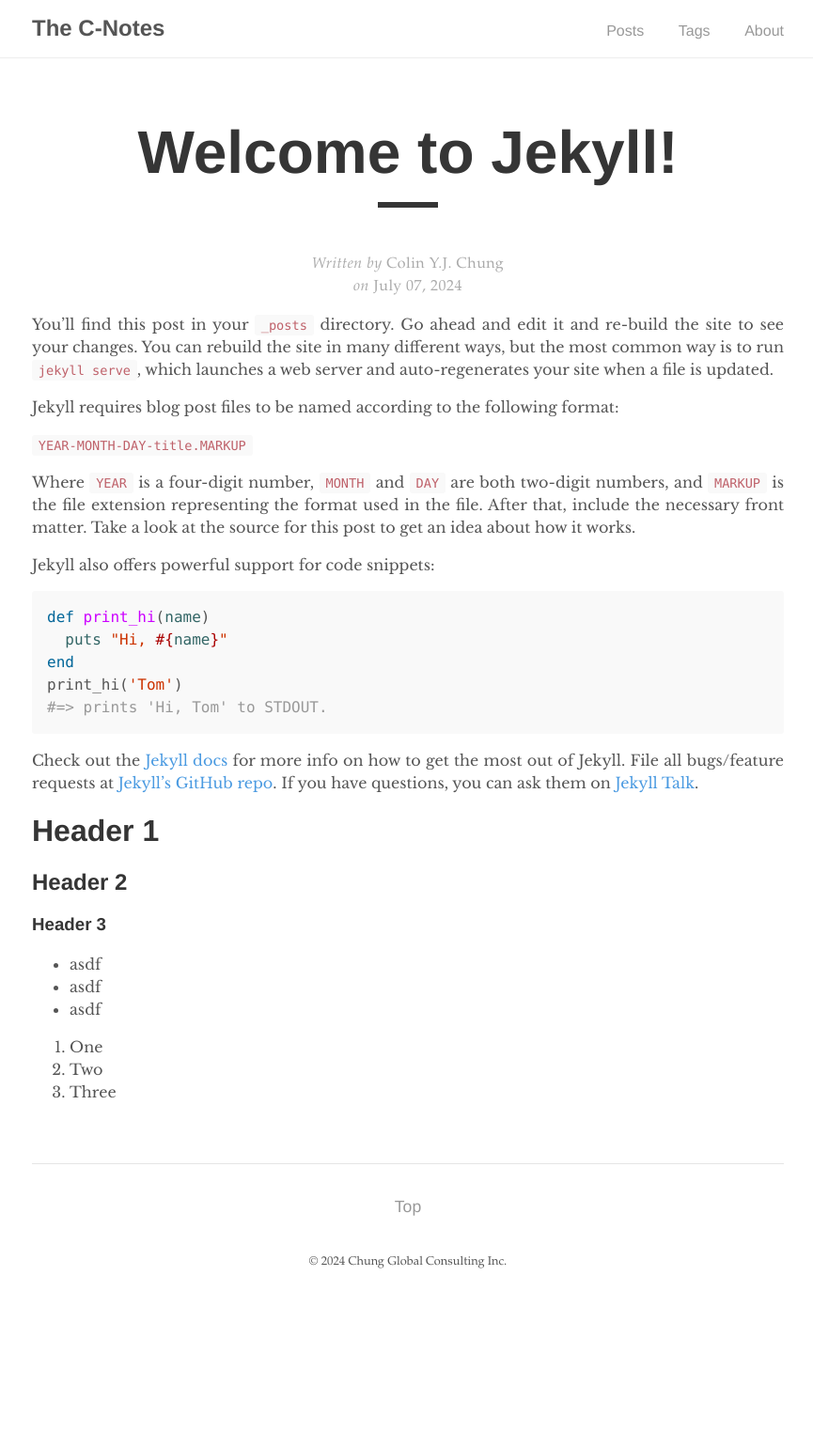
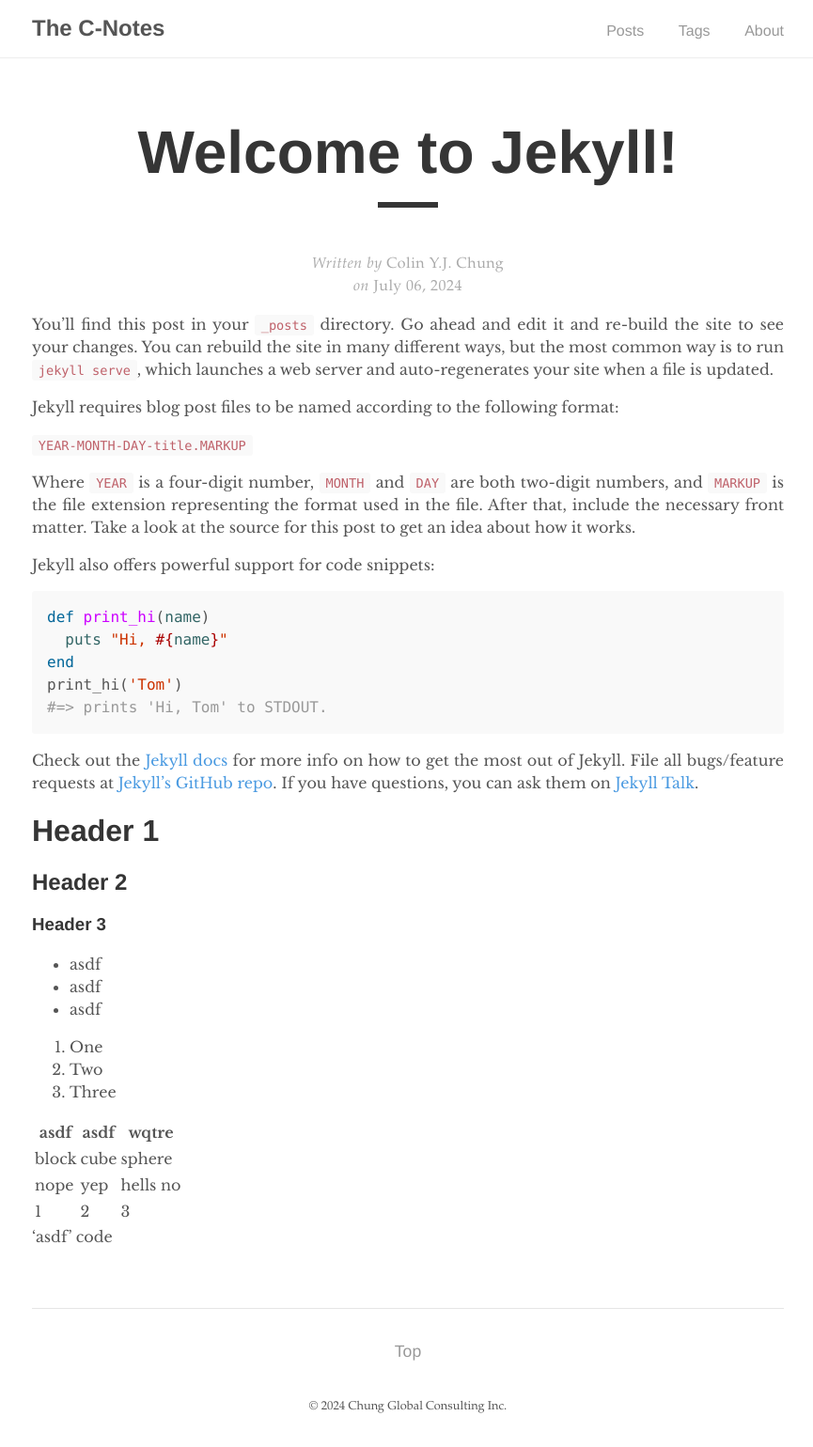
Before and after one commit to colinyjchung/cnotes, a Jekyll site: the page built from _posts/2024-07-06-welcome-to-jekyll.markdown, in a window 1280 px wide. Shown: the whole page at 94% size, without its empty margins (206-1071 px from the left). Built offline with Jekyll 4.4.1, drawn with Linux system fonts in a browser that asks for light colours; before the commit the page ends 1386 px from its top, so only the background shows below that.

Commit message:
Update 2024-07-06-welcome-to-jekyll.markdown

```diff
--- a/_posts/2024-07-06-welcome-to-jekyll.markdown
+++ b/_posts/2024-07-06-welcome-to-jekyll.markdown
@@ -36,6 +37,14 @@ Check out the [Jekyll docs][jekyll-docs] for more info on how to get the most ou
 2. Two
 3. Three
 
+| asdf | asdf | wqtre |
+| --- | --- | --- |
+| block | cube | sphere |
+| nope | yep | hells no |
+| 1 | 2 | 3 |
+
+'asdf' code
+
 [jekyll-docs]: https://jekyllrb.com/docs/home
 [jekyll-gh]:   https://github.com/jekyll/jekyll
 [jekyll-talk]: https://talk.jekyllrb.com/
```
Also changed, not shown: other parts of _posts/2024-07-06-welcome-to-jekyll.markdown (+3 -2 lines).
